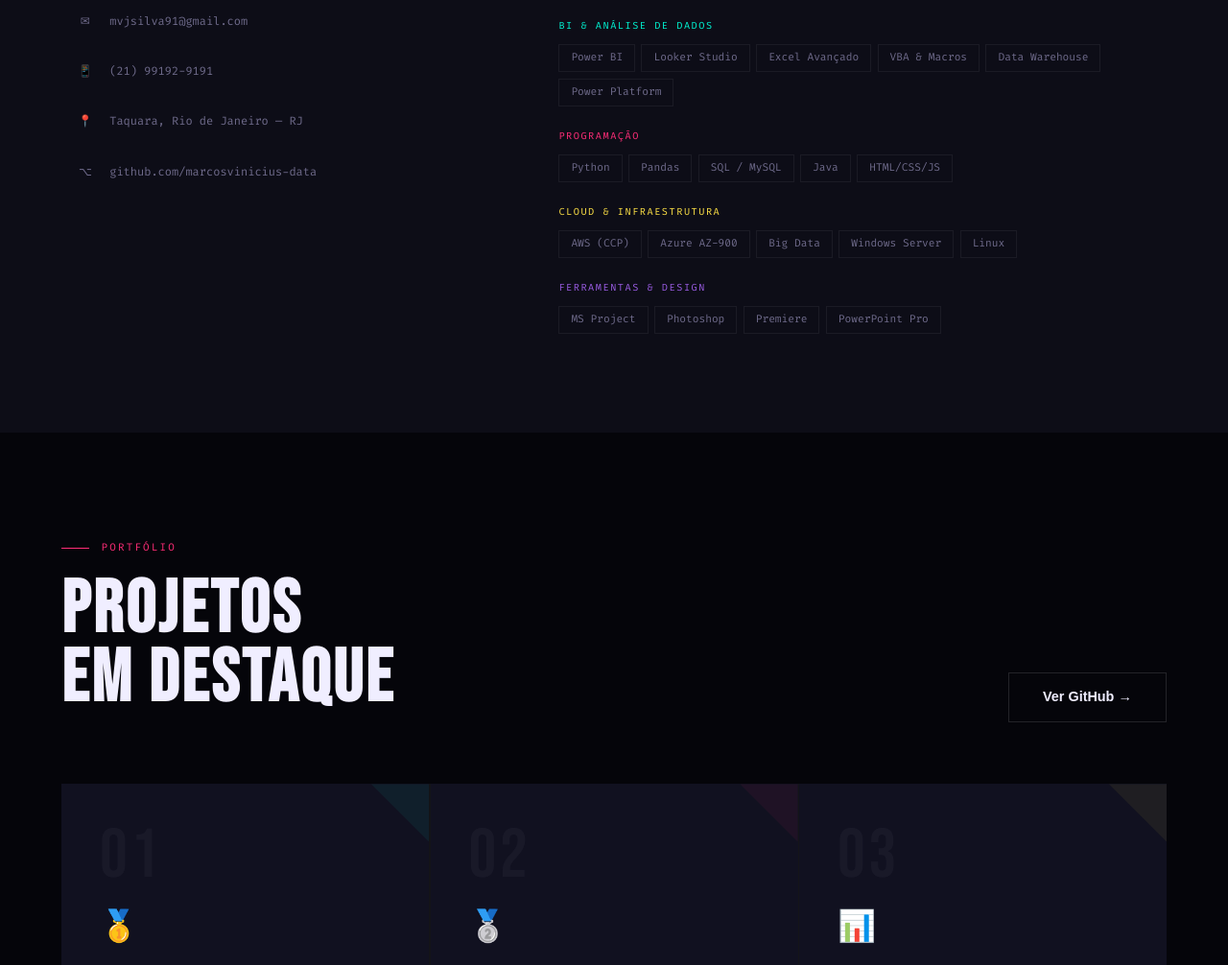
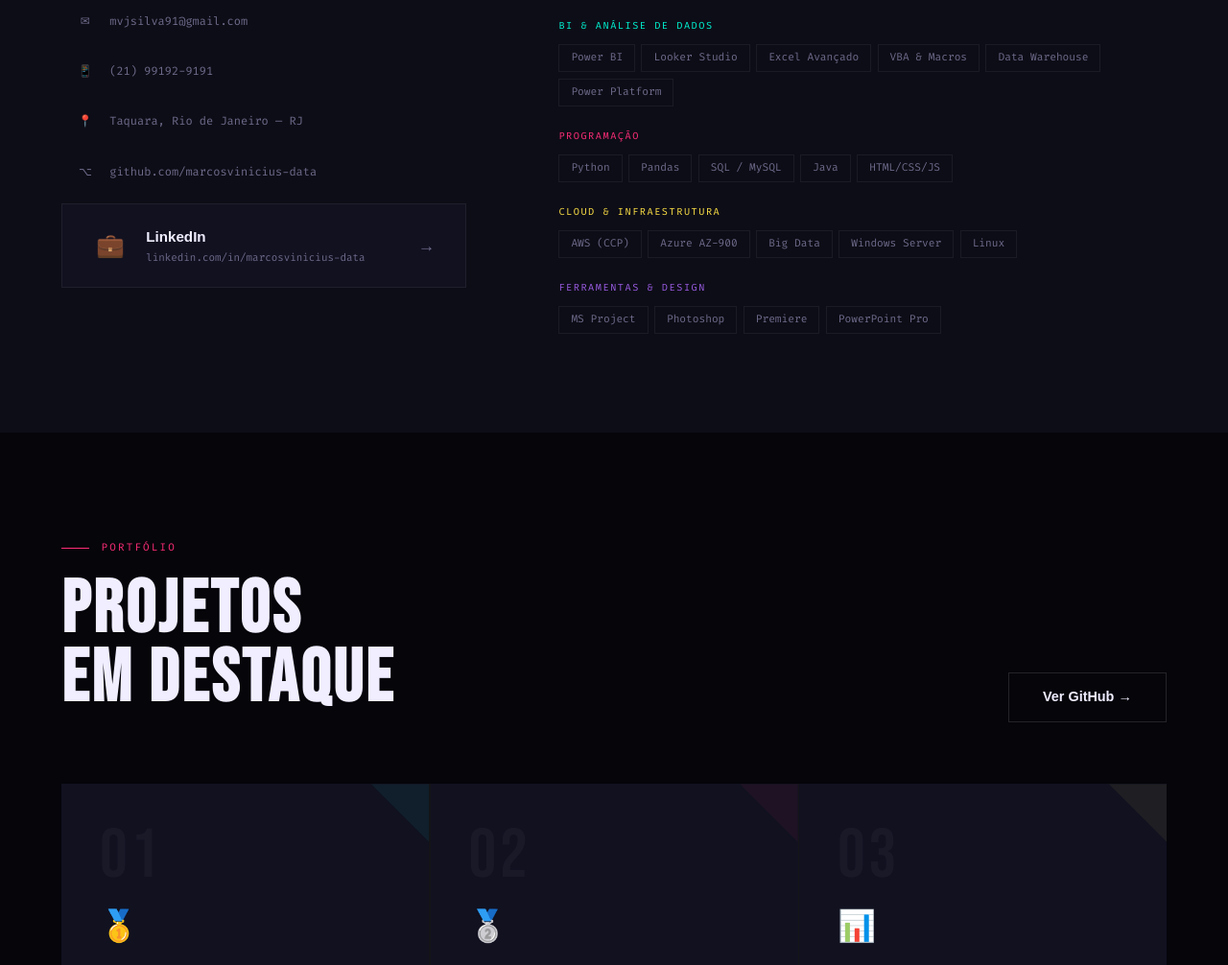
Before and after one commit to marcosvinicius-data/marcosvinicius-data.github.io, a plain HTML site: page index.html in a window 1280 px wide. Shown: the part 1501-2507 px from the top of the page at 96% size. Drawn offline with Linux system fonts and the light colour scheme; a web font is replaced by a local one.

Commit message:
Update index.html

```diff
--- a/index.html
+++ b/index.html
@@ -291,6 +291,7 @@ footer{padding:2rem clamp(1.5rem,5vw,5rem);border-top:1px solid var(--border);di
           <a class="c-link" href="tel:+5521991929191"><span class="c-ico">📱</span>(21) 99192-9191</a>
           <span class="c-link"><span class="c-ico">📍</span>Taquara, Rio de Janeiro — RJ</span>
           <a class="c-link" href="https://github.com/marcosvinicius-data" target="_blank"><span class="c-ico">⌥</span>github.com/marcosvinicius-data</a>
+          <a class="contact-card" href="https://linkedin.com/in/marcosvinicius-data" target="_blank"><span class="cc-ico">💼</span><div><p class="cc-label">LinkedIn</p><p class="cc-val">linkedin.com/in/marcosvinicius-data</p></div><span class="cc-arr">→</span></a>
         </div>
       </div>
       <div class="rev d2">
```
